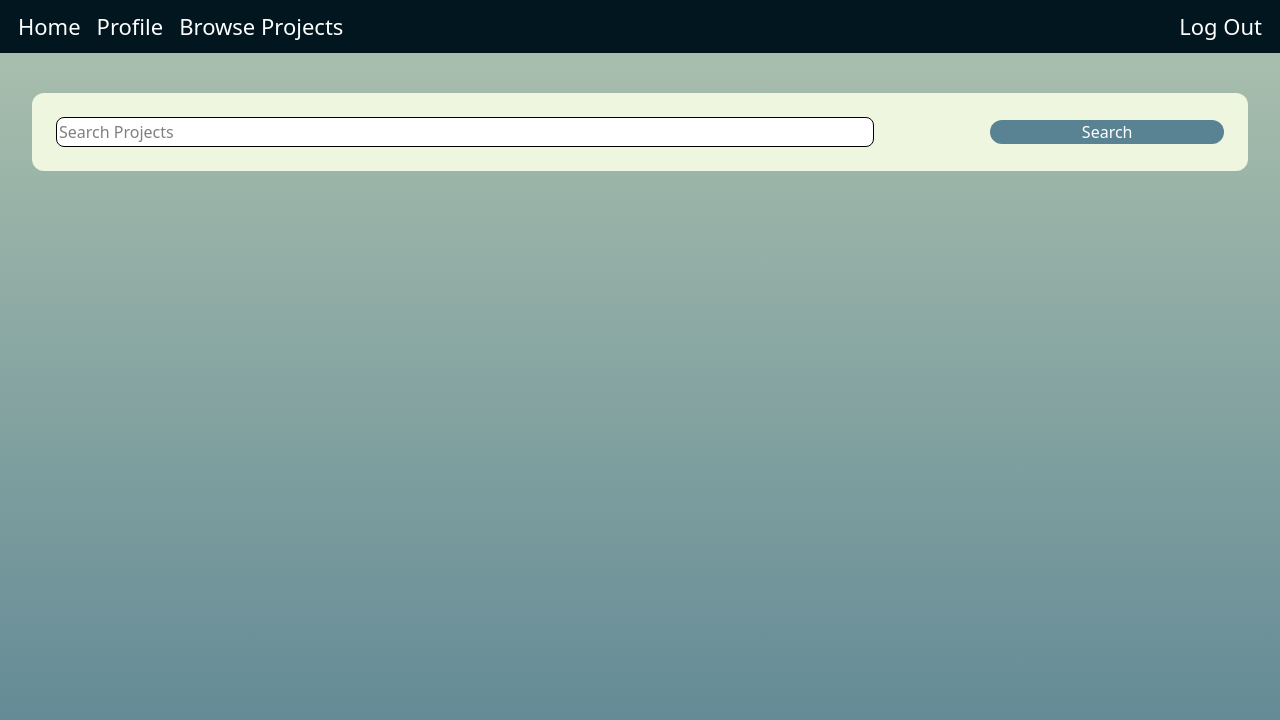
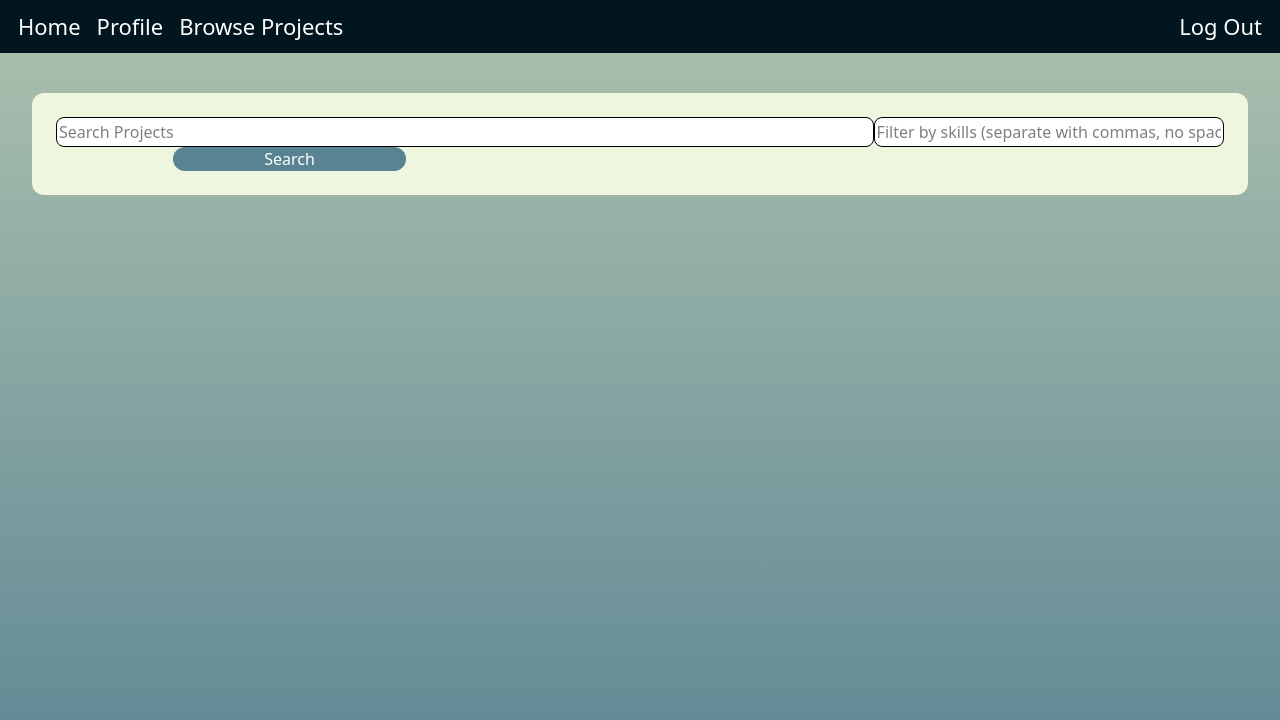
Before and after one commit to lbrown169/Codennect, a React (Vite) app in the folder frontend/: page /browse in a window 1280 px wide. Shown: the top 720 px of the page. Built offline with nearby package versions, Linux system fonts and the light colour scheme; sample sign-in values are in the browser's storage.

Commit message:
Attempt to add filter (not successful)

```diff
--- a/frontend/src/App.css
+++ b/frontend/src/App.css
@@ -50,6 +50,15 @@
   height: 56px;
   overflow: y;
   overflow-y: scroll;
+}
+
+#filterBar {
+  color: black;
+  background-color: white;
+  padding: 2px;
+  border: 1px solid black;
+  border-radius: 8px;
+  width: 30%;
 }
 
 .infoBox {
--- a/frontend/src/components/ProjectSearch.tsx
+++ b/frontend/src/components/ProjectSearch.tsx
@@ -43,7 +43,6 @@ function ProjectSearch()
     const createNewCard = (project: Project) =>
     {
         var theKey: string = project._id;
-        //NOTE: need code that gets member count
         var numMembers = project.roles.backend + project.roles.frontend + project.roles.manager;
         return(
             <li key={theKey}>
@@ -58,10 +57,16 @@ function ProjectSearch()
     }
     const [theResults, setTheResults] = useState<React.ReactElement[]>([]);
     const [searchInfo, setSearchInfo] = useState('');
+    const [searchFilter, setSearchFilter] = useState('');
 
     const handleSetSearchInfo = (event: React.ChangeEvent<HTMLInputElement>) =>
     {
         setSearchInfo(event.target.value);
+    }
+
+    const handleSetSearchFilter = (event: React.ChangeEvent<HTMLInputElement>) =>
+    {
+        setSearchFilter(event.target.value);
     }
 
     const doSearch = async (event: React.FormEvent) =>
@@ -103,15 +108,16 @@ function ProjectSearch()
 
     function projMoreInfo(theId: string)
     {
-        alert("WIP");
         const newUrl = '/projects/' + theId;
         window.location.href = newUrl;
+        return;
     }
 
     return(
         <div id="searchBox" className="searchBox">
             <form id="searchArea" onSubmit={doSearch}>
                 <input type="text" id="searchBar" placeholder="Search Projects" value={searchInfo} onChange={handleSetSearchInfo} />
+                <input type="text" id="filterBar" placeholder="Filter by skills (separate with commas, no space)" value={searchFilter} onChange={handleSetSearchFilter} />
                 <input type="submit" id="searchButton" className="searchButton" value="Search" />
             </form>
             <span id="searchResults" className="searchResults">
```
